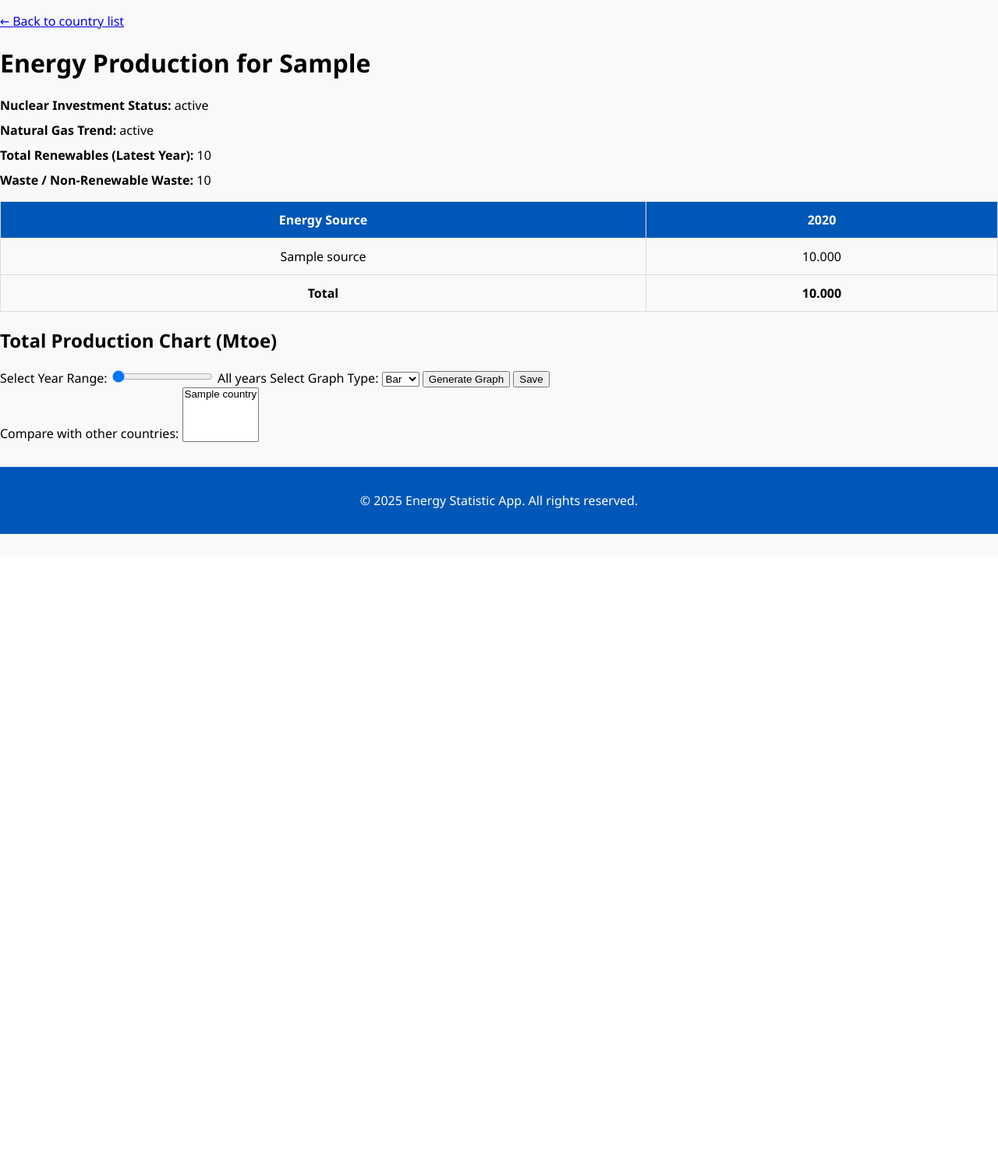
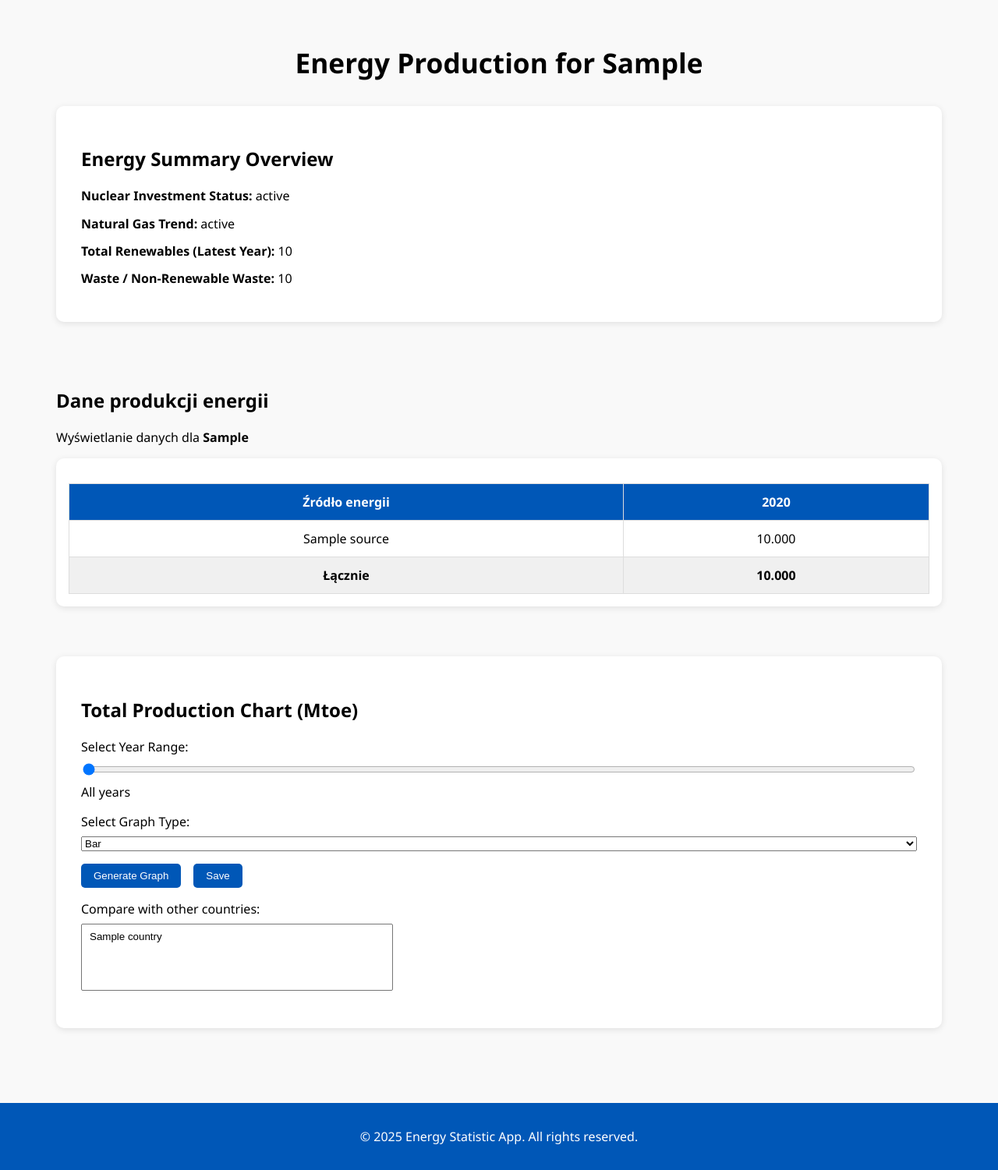
Before and after one commit to Mattias36/Energy-Statapp, a Django app: template pages/templates/pages/details.html in a window 1280 px wide. Shown: the part 86-1587 px from the top of the page at 78% size. Before the commit the page ends 771 px from the top, so only its background shows below. Run offline with Django 5.2, Linux system fonts and the light colour scheme; tables that the repository leaves empty hold one stand-in row (values such as "Sample post"); the template is opened without the code that fills it: values that come from a table or form of the project are taken from there, most other values are stand-ins (such as "Sample title", 1, 10 or a date in 2020); some libraries are stand-ins or nearby versions.

Commit message:
Merge ze wszystkimi

```diff
--- a/pages/static/css/style.css
+++ b/pages/static/css/style.css
@@ -153,3 +153,62 @@ iframe {
     height: 100%;
     border: 0; /* Remove border */
 }
+
+.detail-wrapper {
+    padding: 2rem;
+    max-width: 1200px;
+    margin: 0 auto;
+}
+
+.page-title {
+    text-align: center;
+    font-size: 2.2rem;
+    margin-bottom: 2rem;
+}
+
+.insight-item {
+    margin-bottom: 0.8rem;
+    font-size: 1rem;
+    line-height: 1.4;
+}
+
+.form-group {
+    margin: 1rem 0;
+    display: flex;
+    flex-direction: column;
+    gap: 0.5rem;
+}
+
+.button-group {
+    display: flex;
+    gap: 1rem;
+    margin-top: 1rem;
+}
+
+.button-group button {
+    padding: 0.5rem 1rem;
+    background-color: #0057b7;
+    border: none;
+    color: white;
+    border-radius: 5px;
+    cursor: pointer;
+}
+
+.button-group button:hover {
+    background-color: #003580;
+}
+
+#compareCountries {
+    width: 100%;
+    max-width: 400px;
+    padding: 0.5rem;
+}
+
+.table-wrapper {
+    overflow-x: auto;
+    margin-top: 1rem;
+    background-color: #ffffff;
+    padding: 1rem;
+    border-radius: 10px;
+    box-shadow: 0 2px 8px rgba(0, 0, 0, 0.1);
+}
--- a/pages/templates/pages/details.html
+++ b/pages/templates/pages/details.html
@@ -1,32 +1,38 @@
 {% extends "base.html" %}
 {% block page_content %}
 {% load custom_filter %}
-<p><a href="{% url 'home' %}">← Back to country list</a></p>
-<h1>Energy Production for {{ selected_country }}</h1>
-<!-- kontener do rozwijania – może zawierać wszystko, ale można też pokazywać tylko najistotniejsze informacje, tzw. "Insights"
-     (np. jak na stronie: https://stockunlock.com/stockDetails/AMZN/insights) -->
 
-<div class="insights">
-{#    <h2>Energy Summary Overview</h2>#}
-    <div style="margin-bottom: 10px;">
+<div class="detail-wrapper">
+
+  <h1 class="page-title">Energy Production for {{ selected_country }}</h1>
+
+  <!-- INSIGHTS SECTION -->
+  <div class="info-section">
+    <h2>Energy Summary Overview</h2>
+    <div class="insight-item">
       <strong>Nuclear Investment Status:</strong> {{ nuclear_status|safe }}
     </div>
-    <div style="margin-bottom: 10px;">
+    <div class="insight-item">
       <strong>Natural Gas Trend:</strong> {{ gas_status|safe }}
     </div>
-    <div style="margin-bottom: 10px;">
+    <div class="insight-item">
       <strong>Total Renewables (Latest Year):</strong> <span>{{ renewable_total }}</span>
     </div>
-    <div style="margin-bottom: 10px;">
+    <div class="insight-item">
       <strong>Waste / Non-Renewable Waste:</strong> <span>{{ waste_total }}</span>
     </div>
   </div>
 
-
-<table border="1" cellpadding="5">
+  <!-- TABLE SECTION -->
+  <section class="data-table">
+    <h2>Dane produkcji energii</h2>
+    {% if selected_country %}
+      <p>Wyświetlanie danych dla <strong>{{ selected_country }}</strong></p>
+      <div class="table-wrapper">
+        <table>
           <thead>
             <tr>
-            <th>Energy Source</th>
+              <th>Źródło energii</th>
               {% for year in years %}
                 <th>{{ year }}</th>
               {% endfor %}
@@ -41,38 +47,47 @@
               {% endfor %}
             </tr>
             {% endfor %}
-        <tr style="font-weight: bold;">
-            <td colspan="1">Total</td>
+            <tr class="total-row">
+              <td>Łącznie</td>
               {% for year in years %}
-            <td>{{ total_by_year|get_item:year|floatformat:3|default:"-" }}</td>
+                <td>{{ total_by_year|get_item:year|floatformat:3|default:"–" }}</td>
               {% endfor %}
             </tr>
           </tbody>
         </table>
+      </div>
+    {% else %}
+      <p>Wybierz kraj, aby wyświetlić dane.</p>
+    {% endif %}
+    </section>
 
-<!-- graph param -->
+
+  <!-- CHART CONTROLS SECTION -->
+  <div class="chart-section">
     <h2>Total Production Chart (Mtoe)</h2>
 
+    <div class="form-group">
       <label for="yearRange">Select Year Range:</label>
-<input type="range" id="yearRange" min="0" max="{{ total_years|length|add:" -1" }}" value="{{ total_years|length|add:"
-    -1" }}" step="1" oninput="updateChartRange(this.value)">
+      <input type="range" id="yearRange" min="0" max="{{ total_years|length|add:" -1" }}"
+             value="{{ total_years|length|add:" -1" }}" step="1"
+             oninput="updateChartRange(this.value)">
       <span id="selectedRangeLabel">All years</span>
+    </div>
 
+    <div class="form-group">
       <label for="graph_type">Select Graph Type:</label>
       <select name="graph_type" id="graph_type">
           <option value="bar" {% if graph_type == 'bar' %}selected{% endif %}>Bar</option>
           <option value="line" {% if graph_type == 'line' %}selected{% endif %}>Line</option>
       </select>
+    </div>
 
+    <div class="button-group">
       <button id="generateGraphButton">Generate Graph</button>
       <button id="saveImageButton">Save</button>
+    </div>
 
-<div id="graphContainer" style="display:none; margin-top: 20px;">
-    <canvas id="totalChart" width="800" height="400"></canvas>
-    {{ total_years|json_script:"total-years" }}
-    {{ total_values|json_script:"total-values" }}
-</div>
-<form id="compareForm">
+    <form id="compareForm" class="form-group">
       <label for="compareCountries">Compare with other countries:</label>
       <select id="compareCountries" name="compare_countries" multiple>
         {% for country in countries %}
@@ -83,31 +98,92 @@
       </select>
     </form>
 
+    <div id="graphContainer" style="display:none; margin-top: 20px;">
+        <canvas id="totalChart" width="800" height="400"></canvas>
+        {{ total_years|json_script:"total-years" }}
+        {{ total_values|json_script:"total-values" }}
+    </div>
+  </div>
+
+</div>
+
 <script src="https://cdn.jsdelivr.net/npm/chart.js"></script>
 <script src="https://cdnjs.cloudflare.com/ajax/libs/html2canvas/1.4.1/html2canvas.min.js"></script>
 <script src="https://cdnjs.cloudflare.com/ajax/libs/jspdf/2.5.1/jspdf.umd.min.js"></script>
-
+<!-- (JS pozostaje bez zmian) -->
 <script>
     document.addEventListener("DOMContentLoaded", function () {
-        const allYears = JSON.parse(document.getElementById('total-years').textContent);
-        const allValues = JSON.parse(document.getElementById('total-values').textContent);
-        let chart;
+        const totalYears = JSON.parse(document.getElementById('total-years').textContent);
+        const totalValues = JSON.parse(document.getElementById('total-values').textContent);
+        const graphTypeSelect = document.getElementById("graph_type");
+        const compareSelect = document.getElementById("compareCountries");
+        const yearRange = document.getElementById("yearRange");
+        const selectedRangeLabel = document.getElementById("selectedRangeLabel");
+        const graphContainer = document.getElementById("graphContainer");
+        const ctx = document.getElementById("totalChart").getContext("2d");
 
-        function drawChart(displayYears, displayValues, chartType) {
-            const ctx = document.getElementById('totalChart').getContext('2d');
-            if (chart) chart.destroy();
-            chart = new Chart(ctx, {
-                type: chartType,
+        let chartInstance = null;
+
+        function getCurrentValues(maxIndex) {
+            return {
+                years: totalYears.slice(0, maxIndex + 1),
+                values: totalValues.slice(0, maxIndex + 1)
+            };
+        }
+
+        function updateChartRange(value) {
+            const rangeValue = parseInt(value);
+            const current = getCurrentValues(rangeValue);
+            selectedRangeLabel.textContent = `${current.years[0]} – ${current.years.slice(-1)[0]}`;
+        }
+
+        function renderChart(type = "bar", maxIndex = totalYears.length - 1, extraData = []) {
+            const current = getCurrentValues(maxIndex);
+
+            const datasets = [
+                {
+                    label: "Total Production",
+                    data: current.values,
+                    backgroundColor: "rgba(54, 162, 235, 0.6)",
+                    borderColor: "rgba(54, 162, 235, 1)",
+                    fill: type === "line",
+                    tension: 0.3
+                }
+            ];
+
+            // Dodaj dane porównywane
+            extraData.forEach(item => {
+                datasets.push({
+                    label: item.name,
+                    data: item.values.slice(0, maxIndex + 1),
+                    backgroundColor: item.color + "80",
+                    borderColor: item.color,
+                    fill: type === "line",
+                    tension: 0.3
+                });
+            });
+
+            if (chartInstance) {
+                chartInstance.destroy();
+            }
+
+            chartInstance = new Chart(ctx, {
+                type: type,
                 data: {
-                    labels: displayYears,
-                    datasets: [{
-                        label: 'Total Production (Mtoe)',
-                        data: displayValues,
-                        backgroundColor: 'rgba(54, 162, 235, 0.7)'
-                    }]
+                    labels: current.years,
+                    datasets: datasets
                 },
                 options: {
                     responsive: true,
+                    maintainAspectRatio: false,
+                    plugins: {
+                        legend: {
+                            position: "top"
+                        },
+                        title: {
+                            display: false
+                        }
+                    },
                     scales: {
                         y: {
                             beginAtZero: true
@@ -115,54 +191,42 @@
                     }
                 }
             });
+
+            graphContainer.style.display = "block";
         }
 
-        function updateChartRange(maxIndex) {
-            const selectedYears = allYears.slice(0, parseInt(maxIndex) + 1);
-            const selectedValues = allValues.slice(0, parseInt(maxIndex) + 1);
-            drawChart(selectedYears, selectedValues, document.getElementById('graph_type').value);
-            document.getElementById('selectedRangeLabel').innerText =
-                selectedYears.length > 1
-                    ? `${selectedYears[0]} - ${selectedYears[selectedYears.length - 1]}`
-                    : `${selectedYears[0]}`;
+        document.getElementById("generateGraphButton").addEventListener("click", async () => {
+            const maxIndex = parseInt(yearRange.value);
+            const type = graphTypeSelect.value;
+
+            // Pobieranie krajów do porównania
+            const selectedOptions = Array.from(compareSelect.selectedOptions);
+            const selectedCodes = selectedOptions.map(opt => opt.value);
+
+            let extraData = [];
+
+            if (selectedCodes.length > 0) {
+                const queryParams = selectedCodes.map(code => `countries[]=${code}`).join("&");
+                const response = await fetch(`/compare_data/?${queryParams}`);
+
+                const data = await response.json();
+
+                // Generowanie losowych kolorów i datasetów
+                extraData = data.map(entry => ({
+                    name: entry.name,
+                    values: entry.total_values,
+                    color: getRandomColor()
+                }));
             }
 
-        document.getElementById('generateGraphButton').addEventListener('click', function () {
-            const selectedGraphType = document.getElementById('graph_type').value;
-            const selectedYearRange = document.getElementById('yearRange').value;
-            const selectedYears = allYears.slice(0, parseInt(selectedYearRange) + 1);
-            const selectedValues = allValues.slice(0, selectedYears.length);
-            const compareCountries = Array.from(document.getElementById('compareCountries').selectedOptions)
-                                          .map(option => option.value);
-
-            drawChart(selectedYears, selectedValues, selectedGraphType);
-
-            // Add comparison countries
-            if (compareCountries.length > 0) {
-                fetch(`/compare_data/?${new URLSearchParams({ 'countries[]': compareCountries })}`)
-                    .then(response => response.json())
-                    .then(data => {
-                        for (const [countryName, countryData] of Object.entries(data)) {
-                            const { years, values } = countryData;
-
-                            chart.data.datasets.push({
-                                label: `Total (${countryName})`,
-                                data: values,
-                                borderColor: getRandomColor(),
-                                backgroundColor: 'rgba(75, 192, 192, 0.9)',
-                                fill: false,
-                                tension: 0.1,
-                            });
-                        }
-                        chart.update();
-                    });
-            }
-
-            document.getElementById('graphContainer').style.display = 'block';
+            renderChart(type, maxIndex, extraData);
         });
 
         function getRandomColor() {
-            return 'hsl(' + 360 * Math.random() + ', 70%, 50%)';
+            const r = Math.floor(Math.random() * 200);
+            const g = Math.floor(Math.random() * 200);
+            const b = Math.floor(Math.random() * 200);
+            return `rgba(${r}, ${g}, ${b}, 1)`;
         }
 
         document.getElementById('saveImageButton').addEventListener('click', function () {
@@ -189,7 +253,8 @@ document.getElementById('saveImageButton').addEventListener('click', function ()
         });
 });
 
-        updateChartRange(allYears.length - 1);
+        // Inicjalizacja
+        updateChartRange(yearRange.value);
     });
 </script>
 
```
Also changed, not shown: pages/templates/pages/home.html (+2 -102 lines), pages/views.py (+6 -6 lines). Lines whose indentation alone changed are shown as unchanged.
